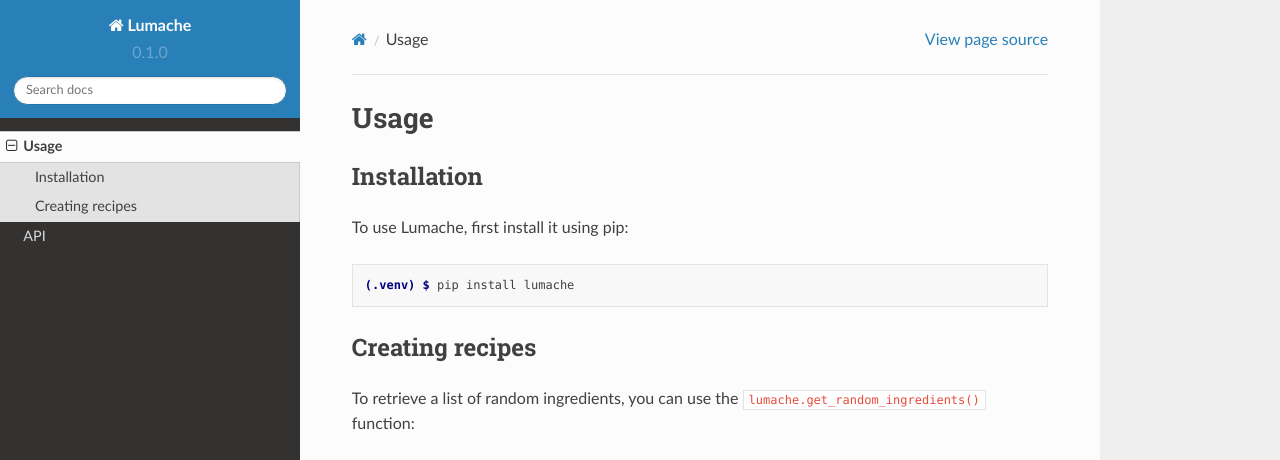
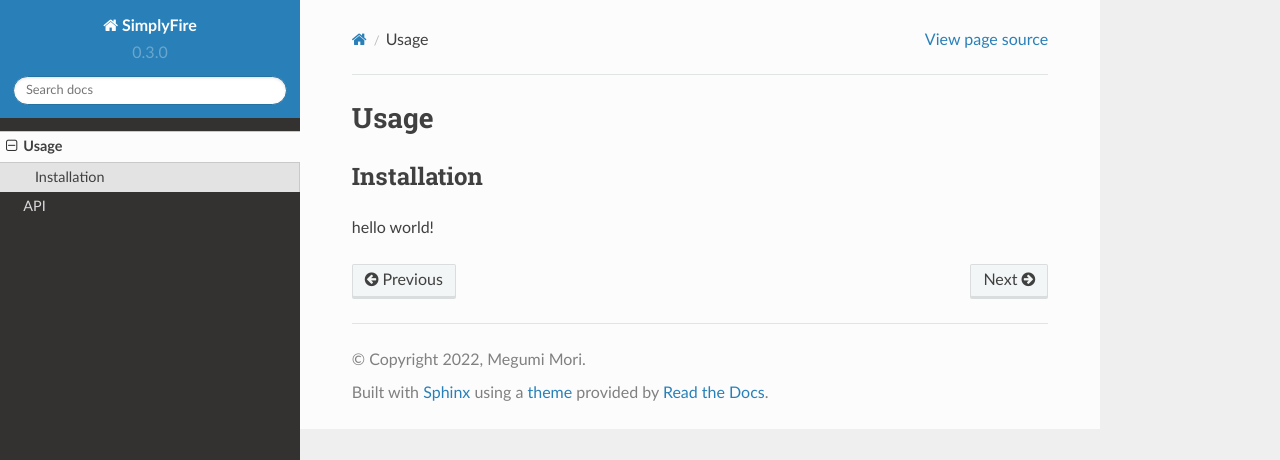
Before and after one commit to megumi-mori/SimplyFire-beta, a Sphinx documentation site: the page built from docs/source/usage.rst, in a window 1280 px wide and 1095 px high. Shown: the top 460 px of the window. Built offline with Sphinx 7.4.7 and the Read the Docs theme 2.0.0, drawn with Linux system fonts in a browser that asks for light colours; some of the changed text lies outside the part shown; grey boxes are pictures that could not be loaded.

Commit message:
remove lunchmate stuff

```diff
--- a/docs/source/api.rst
+++ b/docs/source/api.rst
@@ -4,4 +4,4 @@ API
 .. autosummary::
    :toctree: generated
 
-   lumache
+   simplyfire
--- a/docs/source/conf.py
+++ b/docs/source/conf.py
@@ -2,12 +2,11 @@
 
 # -- Project information
 
-project = 'Lumache'
-copyright = '2021, Graziella'
-author = 'Graziella'
+project = 'SimplyFire'
+copyright = '2022, Megumi Mori'
+author = 'Megumi Mori'
 
-release = '0.1'
-version = '0.1.0'
+version = '0.3.0'
 
 # -- General configuration
 
--- a/docs/source/usage.rst
+++ b/docs/source/usage.rst
@@ -6,28 +6,4 @@ Usage
 Installation
 ------------
 
-To use Lumache, first install it using pip:
-
-.. code-block:: console
-
-   (.venv) $ pip install lumache
-
-Creating recipes
-----------------
-
-To retrieve a list of random ingredients,
-you can use the ``lumache.get_random_ingredients()`` function:
-
-.. autofunction:: lumache.get_random_ingredients
-
-The ``kind`` parameter should be either ``"meat"``, ``"fish"``,
-or ``"veggies"``. Otherwise, :py:func:`lumache.get_random_ingredients`
-will raise an exception.
-
-.. autoexception:: lumache.InvalidKindError
-
-For example:
-
->>> import lumache
->>> lumache.get_random_ingredients()
-['shells', 'gorgonzola', 'parsley']
+hello world!
```
Also changed, not shown: docs/source/index.rst (+2 -5 lines).
